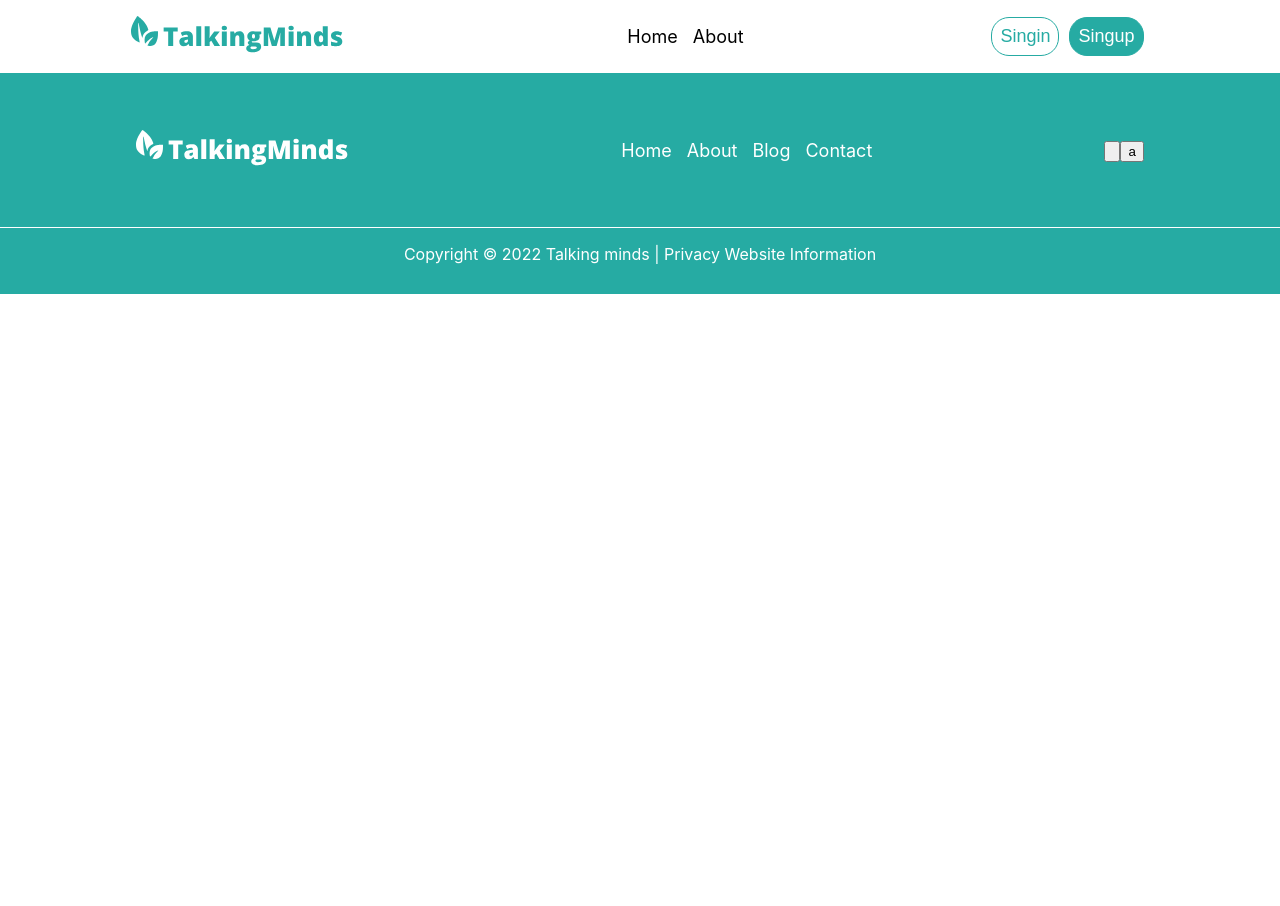
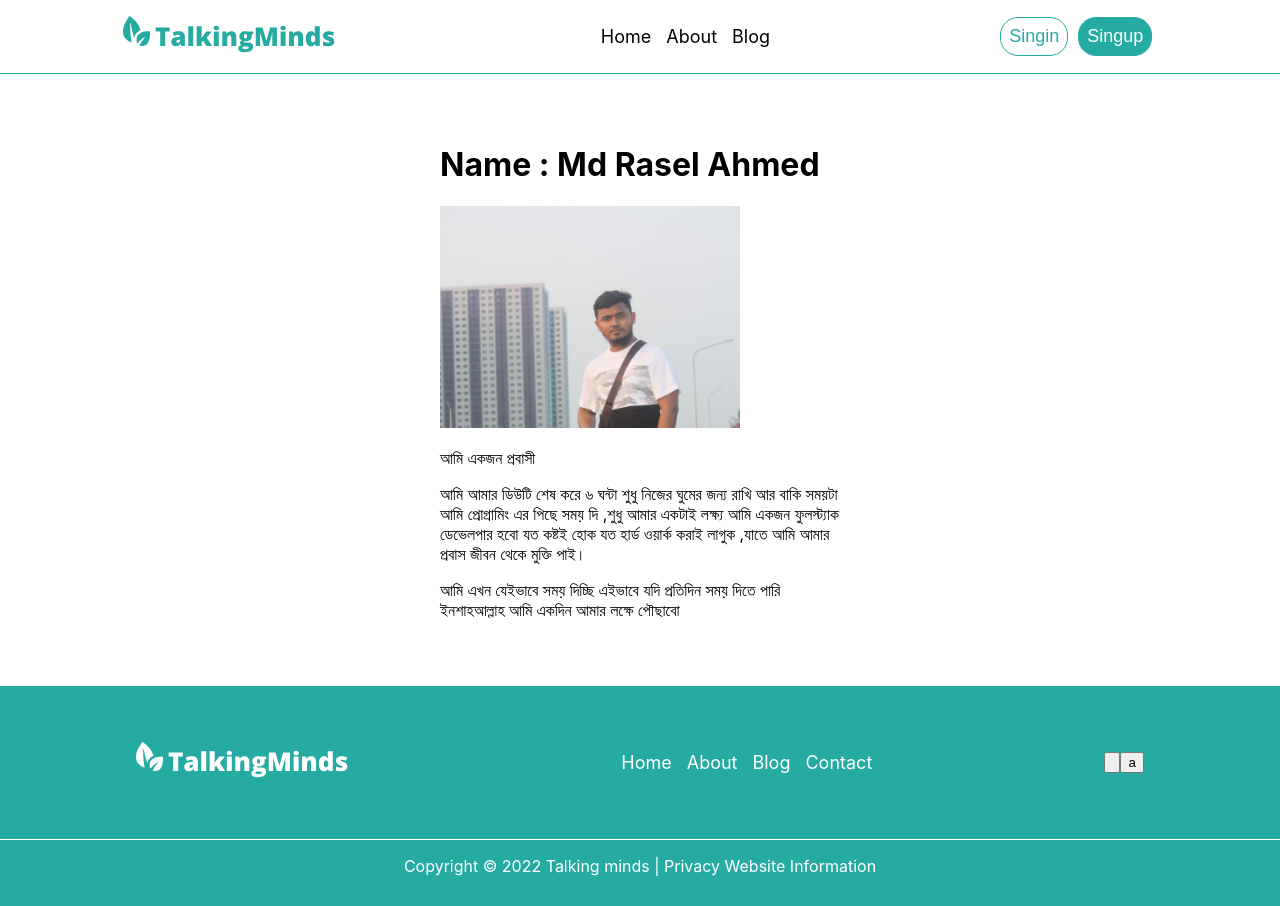
Before and after one commit to Md-Rasel-Ahmed/service-provider, a React (Create React App) app: page /about in a window 1280 px wide. Before the commit the page ends 800 px from the top, so only its background shows below. Built offline with nearby package versions, Linux system fonts and the light colour scheme; no server answers.

Commit message:
firebase install and setup

```diff
--- a/src/App.js
+++ b/src/App.js
@@ -9,8 +9,11 @@ import Allpages from "./components/AllPages/Allpages";
 import Singup from "./components/Singup/Singup";
 import Checkout from "./components/Checkout/Checkout";
 import Thakyou from "./components/Thakyou/Thakyou";
+import RequirAuth from "./components/RequirAuth/RequirAuth";
+import "react-toastify/dist/ReactToastify.css";
 import { ToastContainer } from "react-toastify";
-import RequirAuth from "./components/RequirAuth/RequirAuth";
+import About from "./components/About/About";
+import Blog from "./components/Blog/Blog";
 
 function App() {
   return (
@@ -21,19 +24,22 @@ function App() {
           <Route path="/" element={<Allpages></Allpages>}></Route>
           <Route path="/login" element={<Login></Login>}></Route>
           <Route path="/singup" element={<Singup></Singup>}></Route>
-          <Route path="/checkout" element={<Checkout></Checkout>}></Route>
           <Route
-            path="/thankyou"
+            path="/checkout"
             element={
               <RequirAuth>
-                <Thakyou></Thakyou>
+                <Checkout></Checkout>
               </RequirAuth>
             }
           ></Route>
+          <Route path="/thankyou" element={<Thakyou></Thakyou>}></Route>
+          <Route path="/about" element={<About></About>}></Route>
+          <Route path="/blog" element={<Blog></Blog>}></Route>
         </Routes>
+
         <Footer></Footer>
+        <ToastContainer></ToastContainer>
       </div>
-      <ToastContainer />
     </>
   );
 }
--- /dev/null
+++ b/src/components/About/About.js
@@ -0,0 +1,31 @@
+import React from "react";
+import Myimg from "../../img/IMG_3891.jpg";
+const About = () => {
+  return (
+    <div
+      style={{
+        padding: "50px 0px",
+        width: "400px",
+        margin: "auto",
+      }}
+    >
+      <h1>Name : Md Rasel Ahmed</h1>
+      <img style={{ width: "300px" }} src={Myimg} alt="" />
+      <p>
+        <p>আমি একজন প্রবাসী</p>
+        <p>
+          আমি আমার ডিউটি শেষ করে ৬ ঘন্টা শুধু নিজের ঘুমের জন্য রাখি আর বাকি
+          সময়টা আমি প্রোগ্রামিং এর পিছে সময় দি ,শুধু আমার একটাই লক্ষ্য আমি একজন
+          ফুলস্ট্যাক ডেভেলপার হবো যত কষ্টই হোক যত হার্ড ওয়ার্ক করাই লাগুক ,যাতে
+          আমি আমার প্রবাস জীবন থেকে মুক্তি পাই।
+        </p>
+        <p>
+          আমি এখন যেইভাবে সময় দিচ্ছি এইভাবে যদি প্রতিদিন সময় দিতে পারি
+          ইনশাহআল্লাহ আমি একদিন আমার লক্ষে পৌছাবো
+        </p>
+      </p>
+    </div>
+  );
+};
+
+export default About;
--- /dev/null
+++ b/src/components/Blog/Blog.js
@@ -0,0 +1,11 @@
+import React from "react";
+
+const Blog = () => {
+  return (
+    <div>
+      <h3>Blog</h3>
+    </div>
+  );
+};
+
+export default Blog;
--- a/src/components/Login/Login.js
+++ b/src/components/Login/Login.js
@@ -1,4 +1,4 @@
-import React, { useState } from "react";
+import React, { useEffect, useState } from "react";
 import {
   useSendPasswordResetEmail,
   useSignInWithEmailAndPassword,
@@ -16,14 +16,7 @@ const Login = () => {
   const [email, setEmail] = useState("");
   const navigate = useNavigate();
   const location = useLocation();
-  if (loading) {
-    return <p>Loading....</p>;
-  }
-  const handleSubmit = async (e) => {
-    e.preventDefault();
-    let email = e.target.email.value;
-    let pass = e.target.password.value;
-    await signInWithEmailAndPassword(email, pass);
+  useEffect(() => {
     let from = location.state?.from?.pathname || "/";
     if (user) {
       navigate(from, { replace: true });
@@ -32,13 +25,25 @@ const Login = () => {
     if (error) {
       toast.error(error.message.slice(22, -2));
     }
+  }, [user, error]);
+  if (loading) {
+    return <p>Loading...</p>;
+  }
+
+  const handleSubmit = async (e) => {
+    e.preventDefault();
+    let email = e.target.email.value;
+    let pass = e.target.password.value;
+    await signInWithEmailAndPassword(email, pass);
   };
+
   // Reaset pass
   const resetPass = async (e) => {
     await sendPasswordResetEmail(email);
     sending && toast.success("Sent email");
     ResetError && toast.error(ResetError.message.slice(22, -2));
   };
+
   return (
     <div className={Log.loginWraper}>
       <h2>Login Now</h2>
--- a/src/components/Navbar/Navbar.js
+++ b/src/components/Navbar/Navbar.js
@@ -41,6 +41,9 @@ const Navbar = () => {
             <Link className={N.link} to="/about">
               About
             </Link>
+            <Link className={N.link} to="/blog">
+              Blog
+            </Link>
           </ul>
         </div>
         <div className={N.users}>
--- a/src/components/Singup/Singup.js
+++ b/src/components/Singup/Singup.js
@@ -1,8 +1,11 @@
-import React, { useState } from "react";
+import React, { useEffect, useState } from "react";
 import { Link, useNavigate } from "react-router-dom";
 import auth from "../../firebase.init";
 import Sin from "./Singup.module.css";
-import { useCreateUserWithEmailAndPassword } from "react-firebase-hooks/auth";
+import {
+  useCreateUserWithEmailAndPassword,
+  useSendEmailVerification,
+} from "react-firebase-hooks/auth";
 import { useUpdateProfile } from "react-firebase-hooks/auth";
 import { toast } from "react-toastify";
 
@@ -10,9 +13,21 @@ const Singup = () => {
   const [createUserWithEmailAndPassword, user, loading, error] =
     useCreateUserWithEmailAndPassword(auth);
   const [updateProfile, updating, updatEerror] = useUpdateProfile(auth);
-
+  const [sendEmailVerification, sending] = useSendEmailVerification(auth);
   const [passError, setPassError] = useState("");
   const navigate = useNavigate();
+
+  useEffect(() => {
+    if (user) {
+      toast.success("Singup successful");
+    }
+    if (error) {
+      toast.error(error.message.slice(22, -2));
+    }
+    if (user) {
+      navigate("/");
+    }
+  }, [user, error]);
   const handleSubmit = async (e) => {
     e.preventDefault();
     let name = e.target.name.value;
@@ -22,14 +37,12 @@ const Singup = () => {
     if (pass === confirmPass) {
       await createUserWithEmailAndPassword(email, pass);
       await updateProfile({ displayName: name });
-      toast.success("Singup successful");
+      await sendEmailVerification();
     } else {
       setPassError("Confirm Password din,t match");
     }
-    if (user) {
-      navigate("/login");
-    }
   };
+
   return (
     <div className={Sin.singupWraper}>
       <h2>Singup Now</h2>
@@ -42,7 +55,7 @@ const Singup = () => {
           placeholder="Password"
           required
         />
-        <small className="text-danger">{passError}</small>
+        <small style={{ color: "red" }}>{passError}</small>
         <input
           required
           type="password"
```
Also changed, not shown: src/img/IMG_3891.jpg (added).
